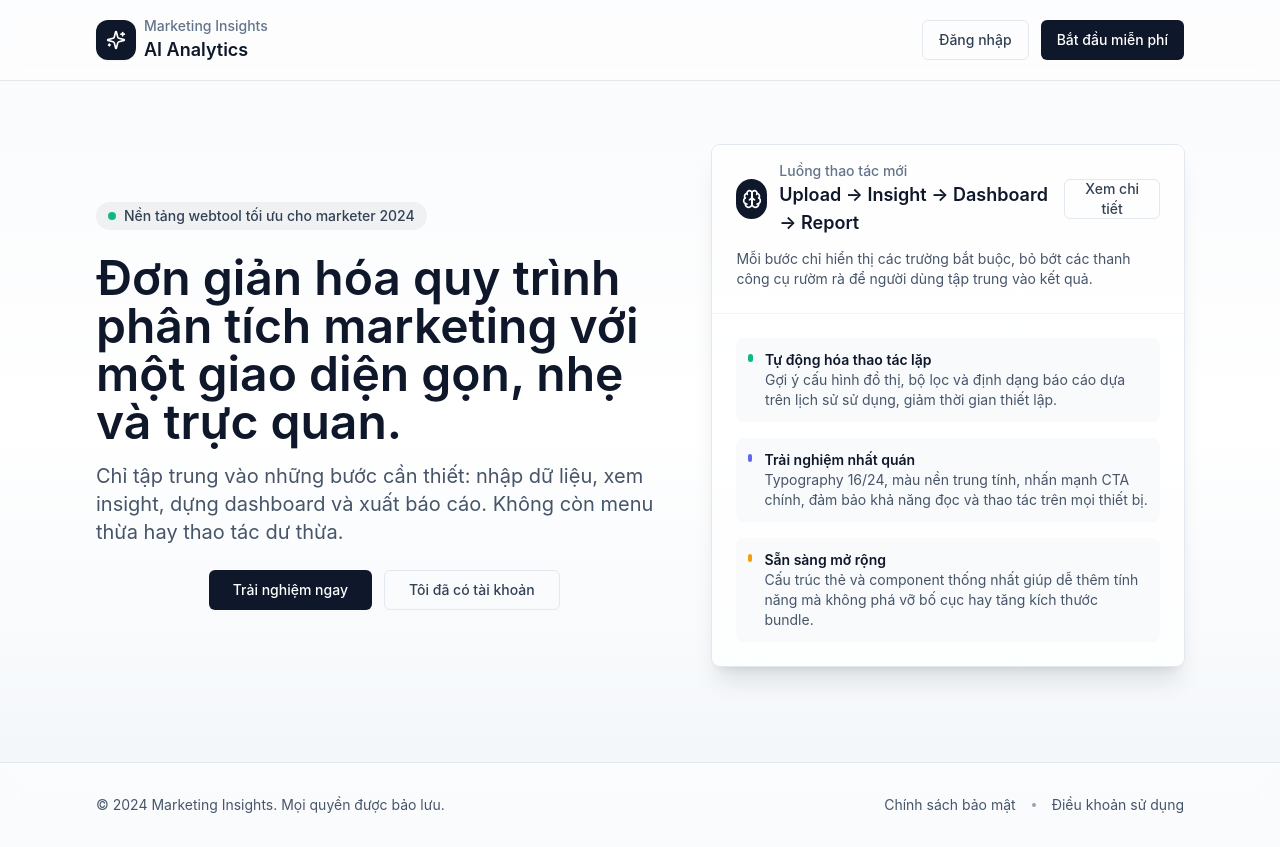
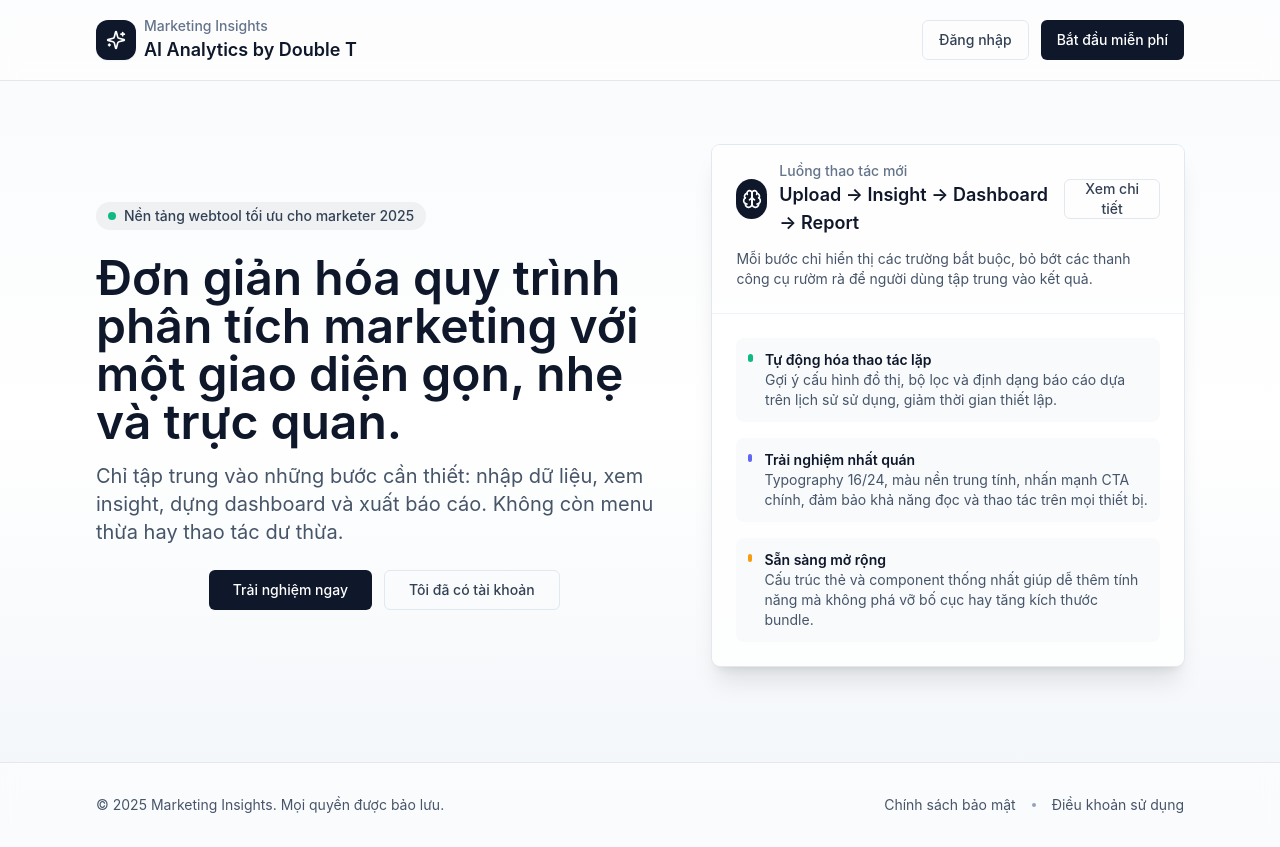
Before and after one commit to hana89088/double-T, a React (Vite) app: page / in a window 1280 px wide. Built offline with nearby package versions, Linux system fonts and the light colour scheme; no server answers.

Commit message:
Update marketing copy for 2025

```diff
--- a/src/pages/Home.tsx
+++ b/src/pages/Home.tsx
@@ -14,7 +14,7 @@ export default function Home() {
             </span>
             <div>
               <p className="text-sm font-medium text-slate-500">Marketing Insights</p>
-              <p className="text-lg font-semibold text-slate-900">AI Analytics</p>
+              <p className="text-lg font-semibold text-slate-900">AI Analytics  by Double T</p>
             </div>
           </div>
           <div className="flex flex-col gap-2 sm:flex-row sm:items-center sm:gap-3">
@@ -35,7 +35,7 @@ export default function Home() {
           <div className="space-y-6 text-center sm:text-left">
             <div className="inline-flex items-center gap-2 rounded-full bg-slate-900/5 px-3 py-1 text-sm font-medium text-slate-700">
               <span className="h-2 w-2 rounded-full bg-emerald-500" />
-              Nền tảng webtool tối ưu cho marketer 2024
+              Nền tảng webtool tối ưu cho marketer 2025
             </div>
             <div className="space-y-4">
               <h1 className="text-3xl font-semibold leading-tight text-slate-900 sm:text-4xl lg:text-5xl">
@@ -117,7 +117,7 @@ export default function Home() {
 
       <footer className="border-t bg-white/80 backdrop-blur supports-[backdrop-filter]:bg-white/60">
         <div className="mx-auto flex max-w-6xl flex-col items-center justify-between gap-3 px-4 py-6 sm:px-6 sm:py-8 lg:flex-row lg:px-8">
-          <p className="text-sm text-slate-600">© 2024 Marketing Insights. Mọi quyền được bảo lưu.</p>
+          <p className="text-sm text-slate-600">© 2025 Marketing Insights. Mọi quyền được bảo lưu.</p>
           <div className="flex items-center gap-4 text-sm text-slate-600">
             <span>Chính sách bảo mật</span>
             <span className="h-1 w-1 rounded-full bg-slate-400" />
```
